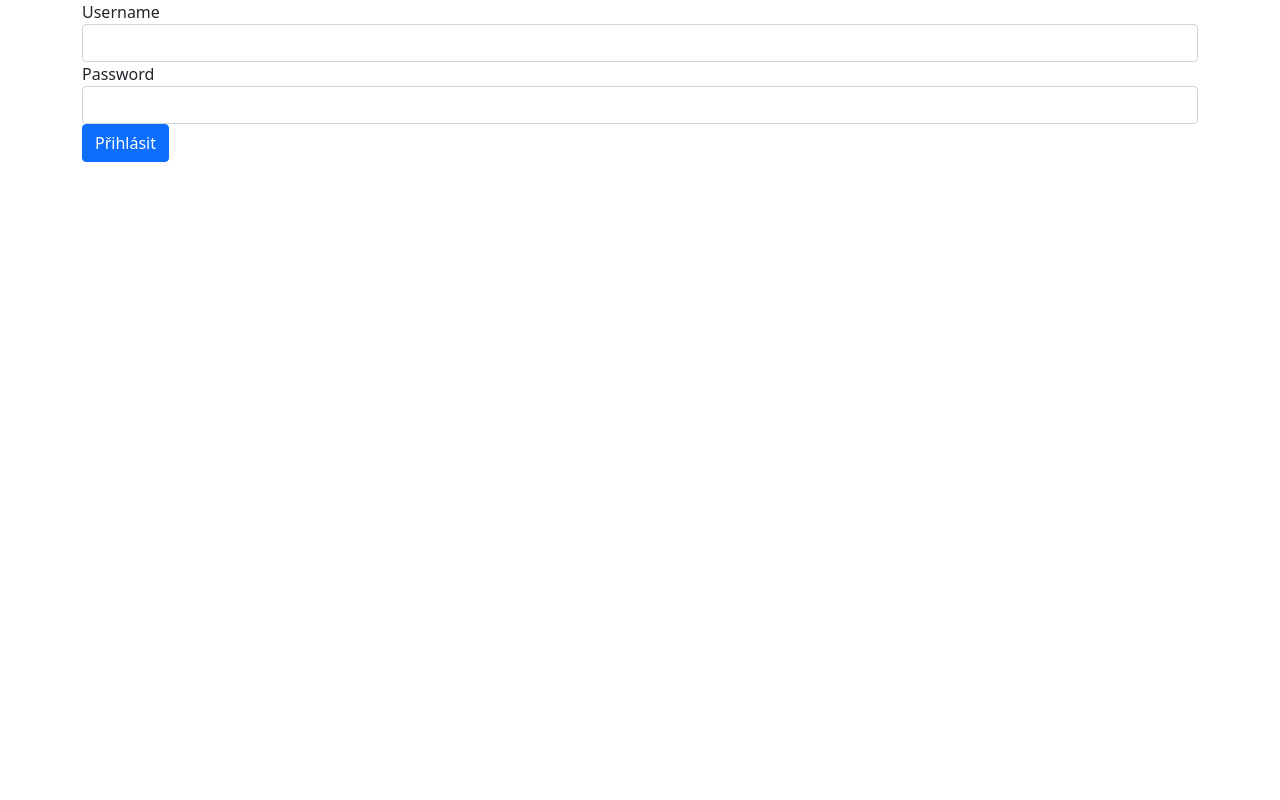
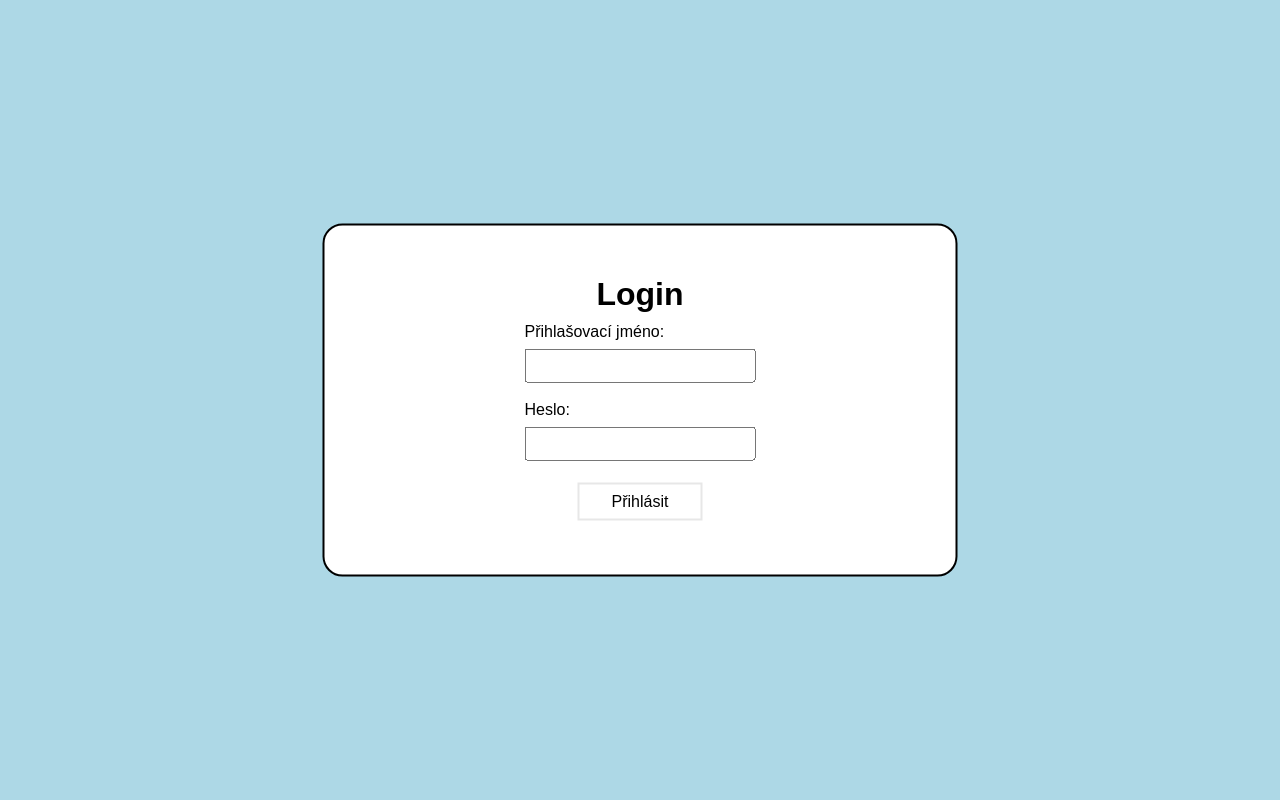
Before and after one commit to AKuraksa/EOY_APP, an ASP.NET Core app: page / in a window 1280 px wide. Run offline with ASP.NET Core 8, Linux system fonts and the light colour scheme; style sheets or scripts are compiled from the project's sources.

Commit message:
Úprava - Login page

```diff
--- a/EOY_WEBapp/Views/Login/Index.cshtml
+++ b/EOY_WEBapp/Views/Login/Index.cshtml
@@ -1,24 +1,38 @@
-@model EOY_WEBapp.Models.LoginModel // Změňte 'YourNamespace' na skutečný namespace vašeho modelu
+@model EOY_WEBapp.Models.LoginModel
 @{
-    ViewData["Title"] = "Index";
+    Layout = null; // Negeneruje v layoutu
 }
 
+<!-- Login page má vlastní styl -->
+
+<!DOCTYPE html>
+<html lang="en">
+<head>
+    <meta charset="utf-8" />
+    <meta name="viewport" content="width=device-width, initial-scale=1.0" />
+    <title>Login - EOY_WEBapp</title>
+    <link rel="stylesheet" href="~/css/login.css" asp-append-version="true" />
+</head>
+<body>
     @using (Html.BeginForm("Index", "Login", FormMethod.Post))
     {
-    <div class="form-group">
-        @Html.LabelFor(model => model.Username)
+        <div class="container">
+            <h1>Login</h1>
+            <div class="form-item">
+                <p>Přihlašovací jméno:</p>
                 @Html.TextBoxFor(model => model.Username, new { @class = "form-control" })
             </div>
-
-    <div class="form-group">
-        @Html.LabelFor(model => model.Password)
+            <div class="form-item">
+                <p>Heslo:</p>
                 @Html.PasswordFor(model => model.Password, new { @class = "form-control" })
             </div>
-
-    <button type="submit" class="btn btn-primary">Přihlásit</button>
+            <button type="submit">Přihlásit</button>
+        </div>
     }
 
     @if (ViewBag.LoginError != null)
     {
         <p class="text-danger">Došlo k chybě při přihlašování.</p>
     }
+</body>
+</html>
--- a/EOY_WEBapp/wwwroot/css/login.css
+++ b/EOY_WEBapp/wwwroot/css/login.css
@@ -1,16 +1,57 @@
-.okno {
+* {
     margin: 0;
-    border: 0;
     padding: 0;
-    text-align: center;
-    display: flex;
-    justify-content: center;
+    font-family: Arial, Verdana;
 }
 
-.login {
-    margin: auto;
-    width: 50%;
-    padding: 10px;
-    background-color: purple;
+body {
+    background-color: lightblue;
+}
+
+p {
+    font-size: 16px;
+}
+
+input {
+    width: 100%;
+    padding: 6px 10px;
+    margin: 8px 0;
+    box-sizing: border-box;
+    font-size: 16px;
+}
+
+button {
+    background-color: white;
+    border: 2px solid #e7e7e7;
+    color: black;
+    margin: 4px 2px;
+    padding: 8px 32px;
     text-align: center;
+    text-decoration: none;
+    display: inline-block;
+    font-size: 16px;
+    transition-duration: 0.4s;
+    cursor: pointer;
 }
+
+button:hover {
+    background-color: #e7e7e7;
+}
+
+.container {
+    border: 2px solid;
+    border-radius: 20px;
+    position: absolute;
+    top: 50%;
+    left: 50%;
+    transform: translate(-50%, -50%);
+    padding: 50px 200px;
+    text-align: center;
+    background-color: white;
+}
+
+.form-item{
+    width: 100%;
+    margin: 10px 0;
+    text-align: left;
+}
```
Lines whose indentation alone changed are shown as unchanged.
